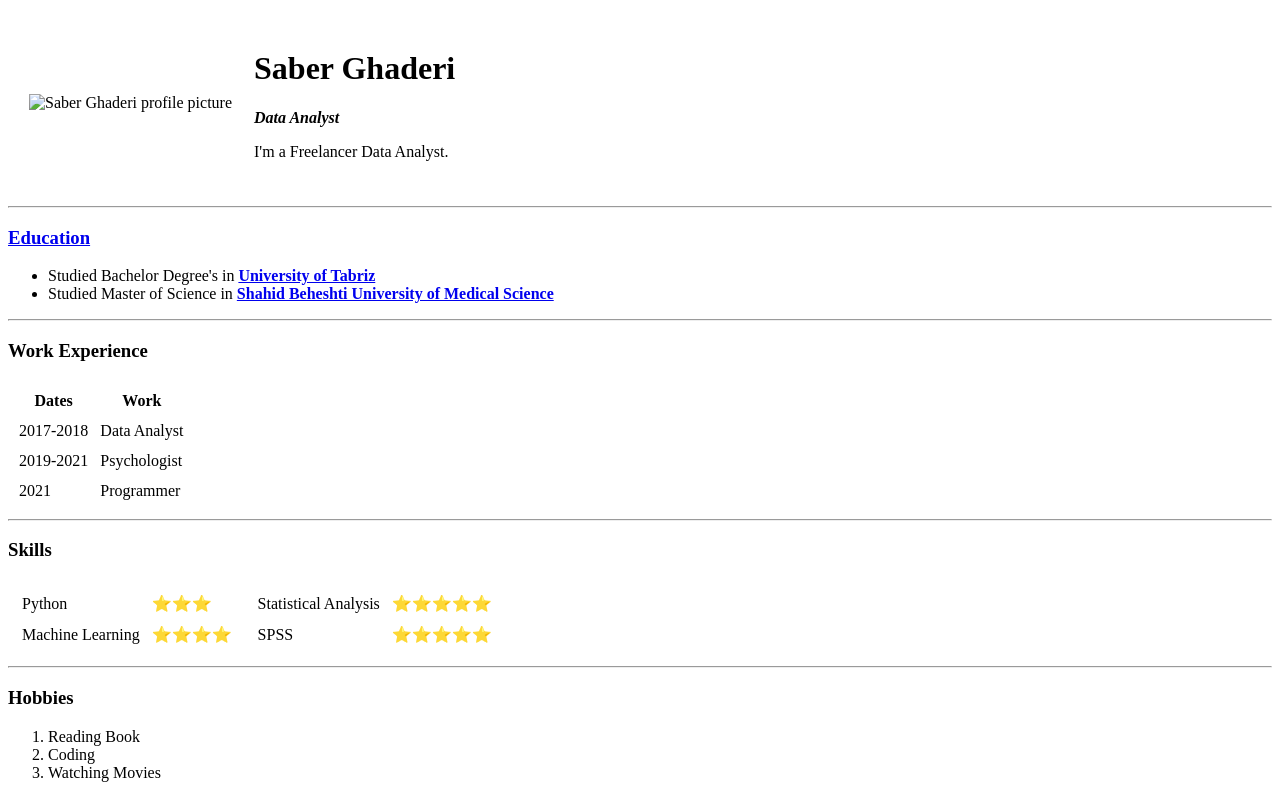
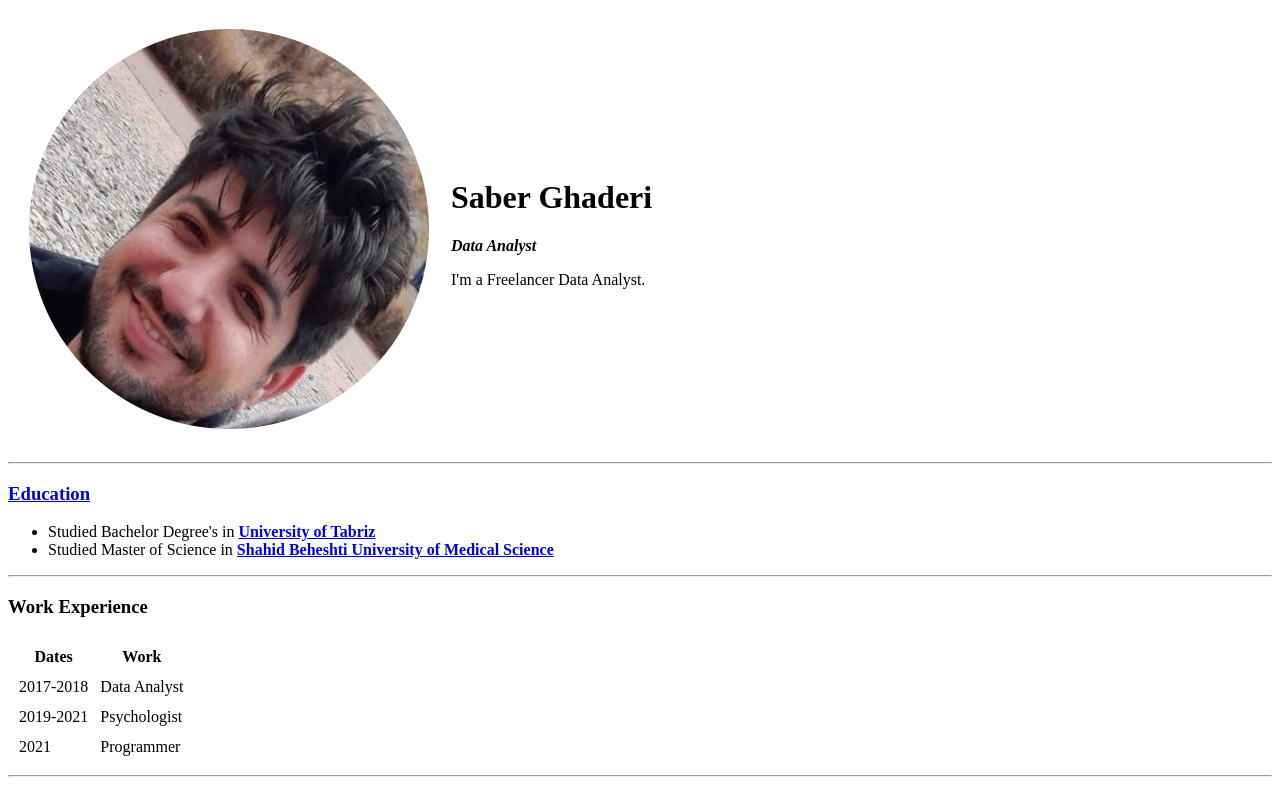
Before and after one commit to GhaderiSaber/cv, a plain HTML site: page index.html in a window 1280 px wide. Shown: the top 793 px of the page. Drawn offline with Linux system fonts and the light colour scheme.

Commit message:
Update index.html

```diff
--- a/index.html
+++ b/index.html
@@ -8,7 +8,7 @@
 <table cellspacing="20">
     <tr>
         <td>
-            <img src="images/saber.png" alt="Saber Ghaderi profile picture">
+            <img src="saber.png" alt="Saber Ghaderi profile picture">
         </td>
         <td>
 
```
